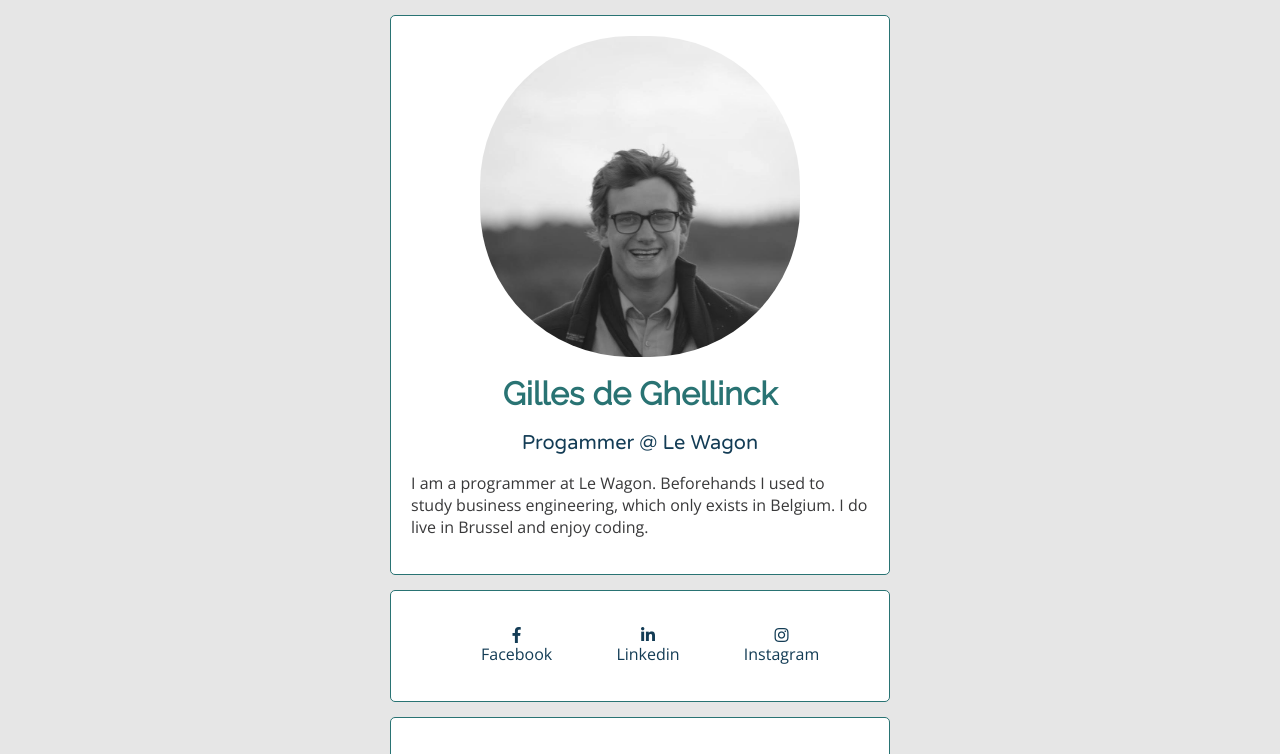
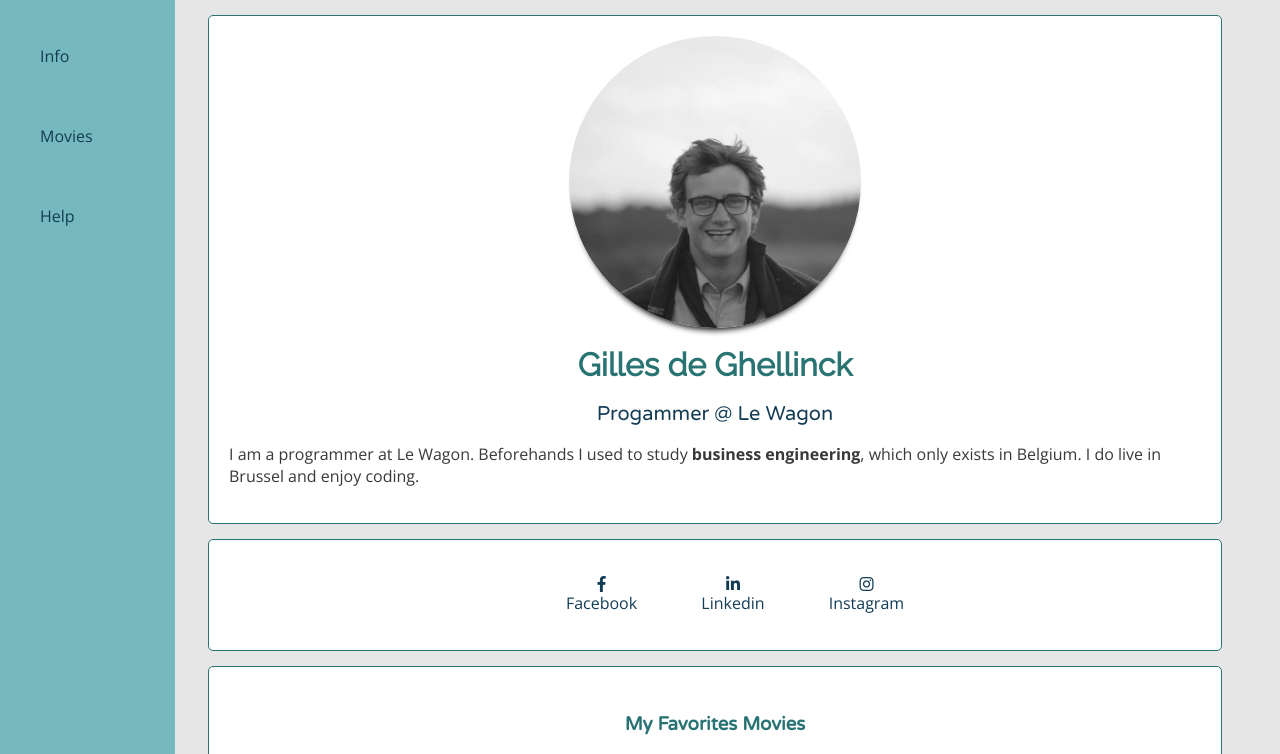
Before and after one commit to GillesdeGhel/profile, a plain HTML site: page index.html in a window 1280 px wide. Shown: the top 754 px of the page. Drawn offline with nearby package versions, Linux system fonts and the light colour scheme.

Commit message:
enhanced my profile with a fixed sidebar

```diff
--- a/index.html
+++ b/index.html
@@ -10,19 +10,28 @@
   </head>
 
   <body>
-
+  <div id="sidebar">
+    <ul>
+      <li><a href="#summary">Info</a></li>
+      <li><a href="#favorite-movies">Movies</a></li>
+      <li><a href="#help">Help</a></li>
+   </ul>
+  </div>
+<div id="page-content">
   <div class="container">
     <div class="card">
-      <img src="images/Gilles_Pic.jpg" alt="Gilles de Ghellinck" class="img-center img-circle">
+      <img src="images/Gilles_Pic.jpg" alt="Gilles de Ghellinck" id="pp" class="img-center img-circle">
       <h1 class="text-center">Gilles de Ghellinck</h1>
+      <div id="summary">
         <h2 class="text-center">Progammer @ Le Wagon</h2>
          <p>
-       I am a programmer at Le Wagon. Beforehands I used to study business engineering, which only exists in Belgium. I do live in Brussel and enjoy coding.
+          I am a programmer at Le Wagon. Beforehands I used to study <strong>business engineering</strong>, which only exists in Belgium. I do live in Brussel and enjoy coding.
           </p>
+        </div>
     </div>
 
     <div class="card">
-      <ul class="list-inline">
+      <ul class="list-inline text-center">
         <li class="text-center">
           <a  href="https://www.facebook.com/gilles.deghellinck" target="_blank"> <i class="fab fa-facebook-f"> </i> <br>Facebook
           </a>
@@ -40,25 +49,38 @@
     <div class = "card">
       <h3 class="text-center">My Favorites Movies</h3>
         <table>
+          <div id="favorite-movies">
             <tr>
               <td> <img src="images/Interstellar.jpg" alt="Interstellar" class="img-center"></td>
               <td> <h4 class="text-center"> Interstellar </h4>
               A team of explorers travel through a wormhole in space in an attempt to ensure humanity's survival.
               </td>
             </tr>
+          </div>
           <tr>
-          <td> <img src="images/Gladiator.jpg" alt="Gladiator" class="img-center"></td>
+            <td> <img src="images/Gladiator.jpg" alt="Gladiator" class="img-center">
+            </td>
             <td> <h4 class="text-center"> Gladiator </h4>
             A former Roman General sets out to exact vengeance against the corrupt emperor who murdered his family and sent him into slavery.
             </td>
           </tr>
           <tr>
-          <td> <img src="images/Arrival.jpg" alt="Arrival" class="img-center"></td>
+            <td> <img src="images/Arrival.jpg" alt="Arrival" class="img-center">
+            </td>
             <td> <h4 class="text-center">Arrival</h4>
             A linguist is recruited by the military to communicate with alien lifeforms after twelve mysterious spacecrafts land around the world.
             </td>
           </tr>
         </table>
+        </div>
+
+    <div class="card" id="help">
+      <h3 class="text-center"> About me </h3>
+      <p> You 'll need some help to really get what is happening here. The first time I tried coding I felt so lost that even a grain of sand in the sahara would have had an easier time finding its way home. This page was coded during <strong>Le Wagon</strong> and as you can see, we are all a bit exhausted and write nonsense. </p>
+
+      <a id="exo" href="https://kitt.lewagon.com/camps/185/challenges?path=04-Front-End/01-HTML-and-CSS/Optional-01-Fixed-sidebar"> Le Wagon </a>
+
+    </div>
     </div>
   </div>
 
--- a/style.css
+++ b/style.css
@@ -47,6 +47,34 @@ a:hover {
   font-weight: bold;
 }
 
+#exo{
+  color: rgba(0, 0, 255, 0.5);
+}
+
+#sidebar ul {
+  list-style-type: none;
+}
+
+#sidebar {
+  background: #75B9BE;
+  position: fixed;
+  width: 175px;
+  left: 0;
+  top: 0;
+  bottom: 0;
+  line-height: 5;
+}
+
+#pp {
+  width: 30%;
+  box-shadow: 0 8px 6px -6px black;
+}
+
+#page-content {
+  margin-left: 200px;
+  margin-right: 50px;
+}
+
 .img-center {
     display: block;
     margin-left: auto;
@@ -55,7 +83,7 @@ a:hover {
 }
 
 .img-circle {
-  border-radius: 150px;
+  border-radius: 200px;
 }
 
 .text-center {
@@ -70,8 +98,7 @@ a:hover {
   padding: 20;
   }
 
-.container {
-  width: 500px; /* This sets the width */
+.container {/* This sets the width */
   margin: 0 auto; /* This automatically sets left/right margins */
 }
 
```
Lines whose indentation alone changed are shown as unchanged.
